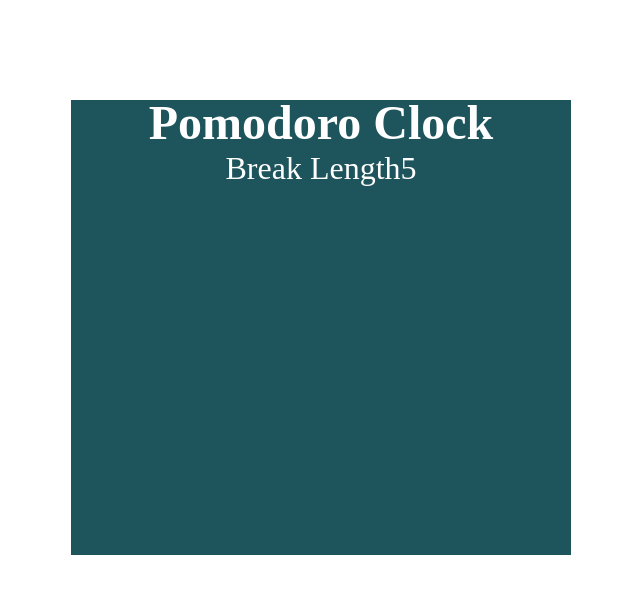
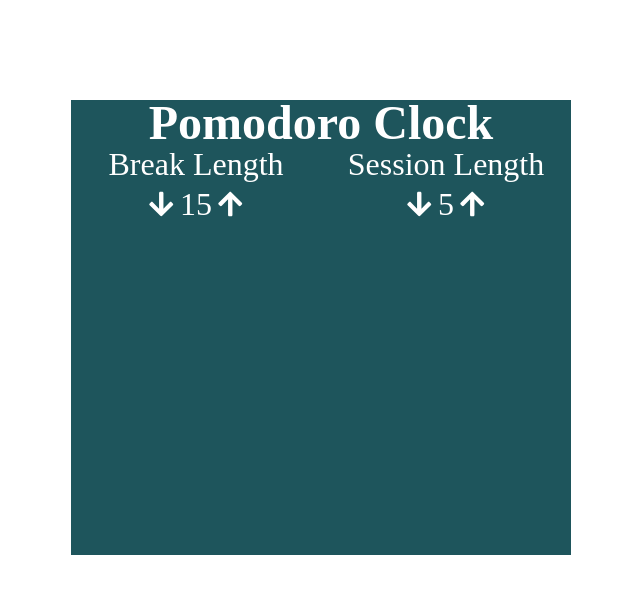
Before and after one commit to yrufai/fcc-pomodoro-clock, a React (Create React App) app: page / in a window 1280 px wide. Shown: the top 594 px of the page, without its empty margins (319-959 px from the left). Built offline with nearby package versions, Linux system fonts and the light colour scheme.

Commit message:
added fontawesome

```diff
--- a/src/App.js
+++ b/src/App.js
@@ -1,16 +1,55 @@
 import React, { Component } from "react";
+import { FontAwesomeIcon } from "@fortawesome/react-fontawesome";
+import { faArrowDown, faArrowUp } from "@fortawesome/free-solid-svg-icons";
 import "./App.scss";
 
 class App extends Component {
+  constructor(props) {
+    super(props);
+    this.breakDecrement = this.breakDecrement.bind(this);
+    this.breakIncrement = this.breakIncrement.bind(this);
+    this.state = {
+      count: 15
+    };
+  }
+
+  breakDecrement() {
+    this.setState(prevState => {
+      return prevState--;
+    });
+  }
+  breakIncrement() {
+    this.setState(prevState => {
+      return prevState++;
+    });
+  }
   render() {
     return (
       <div className="App">
         <div className="main-title"> Pomodoro Clock</div>
         <div className="length-control">
           <div id="break-label">Break Length </div>
-          <div id="break-decrement"> </div>
-          <div id="break-length">5</div>
-          <div id="break-increment"> </div>
+          <div id="break-decrement">
+            <FontAwesomeIcon
+              icon={faArrowDown}
+              size="sm"
+              onClick={this.breakDecrement}
+            />
+          </div>
+          <div id="break-length">{this.state.count}</div>
+          <div id="break-increment" onClick={this.breakIncrement}>
+            <FontAwesomeIcon icon={faArrowUp} size="sm" />
+          </div>
+        </div>
+        <div className="length-control">
+          <div id="session-label">Session Length </div>
+          <div id="session-decrement">
+            <FontAwesomeIcon icon={faArrowDown} size="sm" />
+          </div>
+          <div id="session-length">5</div>
+          <div id="session-increment">
+            <FontAwesomeIcon icon={faArrowUp} size="sm" />
+          </div>
         </div>
       </div>
     );
--- a/src/App.scss
+++ b/src/App.scss
@@ -15,11 +15,20 @@
     align-items: center;
   }
   .length-control {
-    width: 100%;
-    height: 10%;
-    display: flex;
-    justify-content: center;
-    align-items: center;
+    width: 250px;
+    height: 20%;
+    display: inline-block;
+    margin: auto;
     font-size: 2rem;
+    text-align: center;
+  }
+  #break-decrement,
+  #break-length,
+  #break-increment,
+  #session-decrement,
+  #session-length,
+  #session-increment {
+    display: inline-block;
+    padding: 0.2rem;
   }
 }
--- a/src/index.js
+++ b/src/index.js
@@ -3,6 +3,11 @@ import ReactDOM from "react-dom";
 import "./index.scss";
 import App from "./App";
 import * as serviceWorker from "./serviceWorker";
+
+import { library } from "@fortawesome/fontawesome-svg-core";
+import { faArrowDown, faArrowUp } from "@fortawesome/free-solid-svg-icons";
+
+library.add(faArrowDown, faArrowUp);
 
 ReactDOM.render(<App />, document.getElementById("root"));
 
```
Also changed, not shown: package.json (+4 -4 lines), 1 other file (tests, documents, lock files or other folders).
